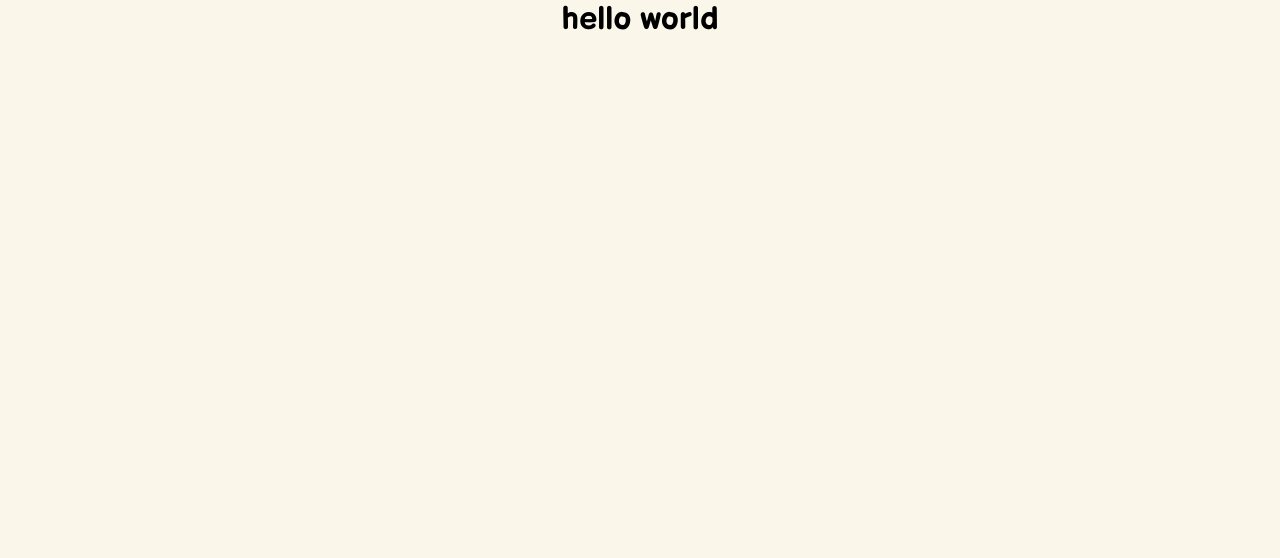
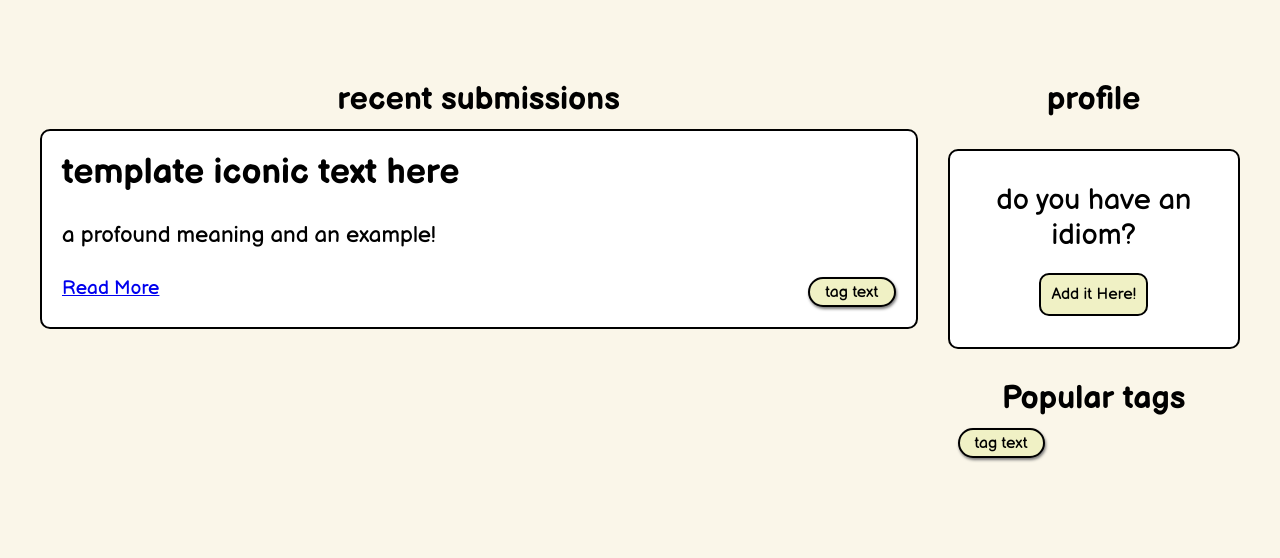
Before and after one commit to ahmadlatif1/idiomastery, a Django app: page /profile/1 in a window 1280 px wide. Before the commit the part shown is almost empty. Shown: the top 558 px of the page. Run offline with Django 5.2, Linux system fonts and the light colour scheme; tables that the repository leaves empty hold one stand-in row (values such as "Sample post").

Commit message:
about and profile templates

```diff
--- a/idiomastery/app/templates/profile.html
+++ b/idiomastery/app/templates/profile.html
@@ -9,6 +9,41 @@
     <link rel="stylesheet" href="{% static 'style.css' %}">
 </head>
 <body class="profilepage">
-    <h1>hello world</h1>
+    <div class="explorebody bodylimit" >
+        <div class="widesection">
+            <h1>recent submissions</h1>
+            <div class="idiomcard card">
+                <div class="idiomhead">
+                    <span class="idiom-phrase">template iconic text here</span>
+                    <img src="" alt="" class="likebtn">
+                </div>
+                <div class="idiombody">
+                    <span>a profound meaning</span>
+                    <span>and an example!</span>
+                </div>
+                <div class="idiomcardbottom">
+                    <span><a href="/">Read More</a></span>
+                    <div class="taglist">
+                        {% comment %} add first 2-3 tags {% endcomment %}
+                        <div class="tag">tag text</div>
+                    </div>
+                </div>
+
+            </div>
+        </div>
+        <div class="sidesection">
+            <h1>profile</h1>
+            <div class="card add-idiom-card">
+                <span>do you have an idiom?</span>
+                <button class="submitbutton" href="/create"> Add it Here!</button>
+            </div>
+            <div class="populartags">
+                <h1>Popular tags</h1>
+                <div class="taglist">
+                    <div class="tag">tag text</div>
+                </div>
+            </div>
+        </div>
+    </div>
 </body>
 </html>
```
Also changed, not shown: idiomastery/app/templates/about.html (+15 -2 lines).
